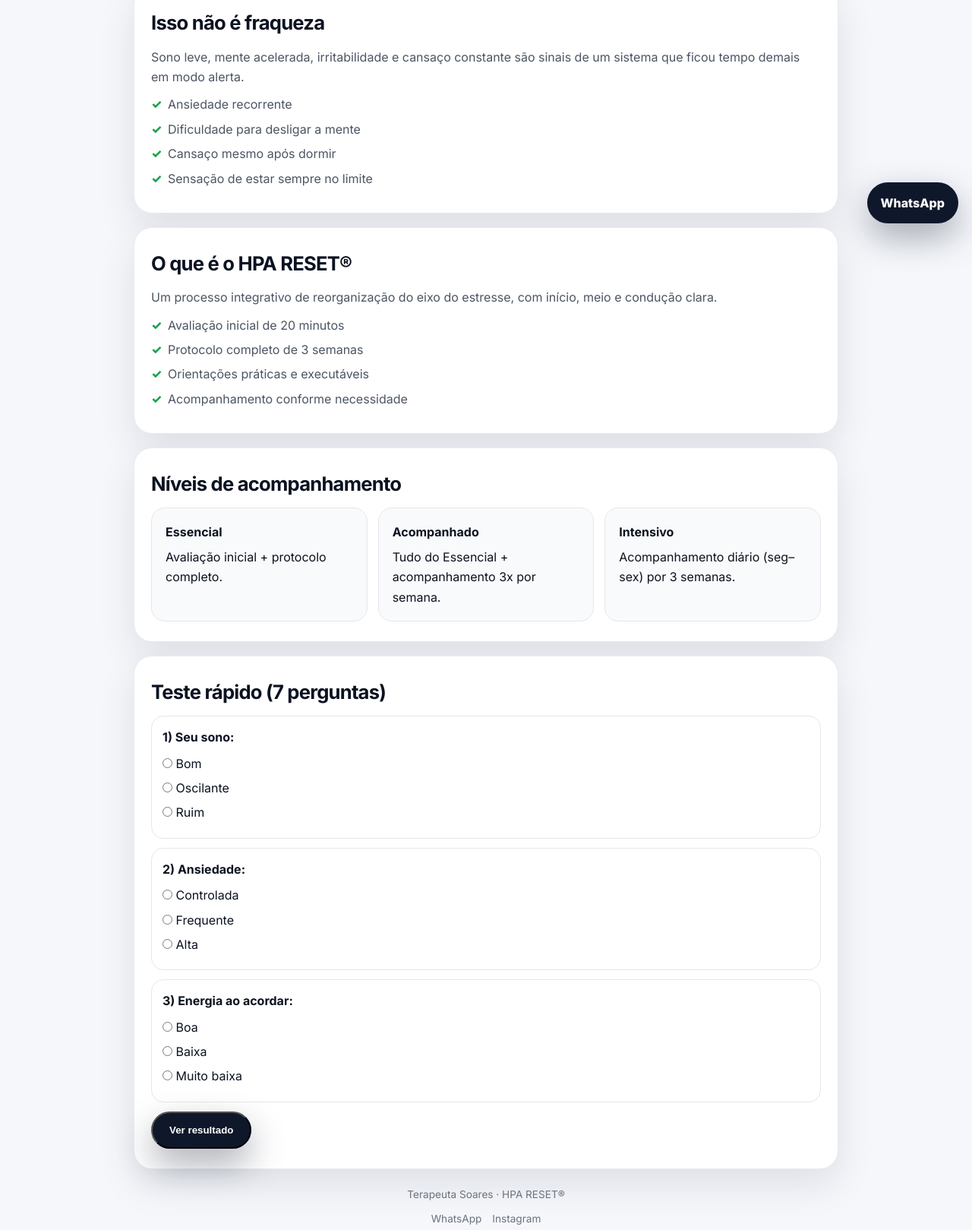
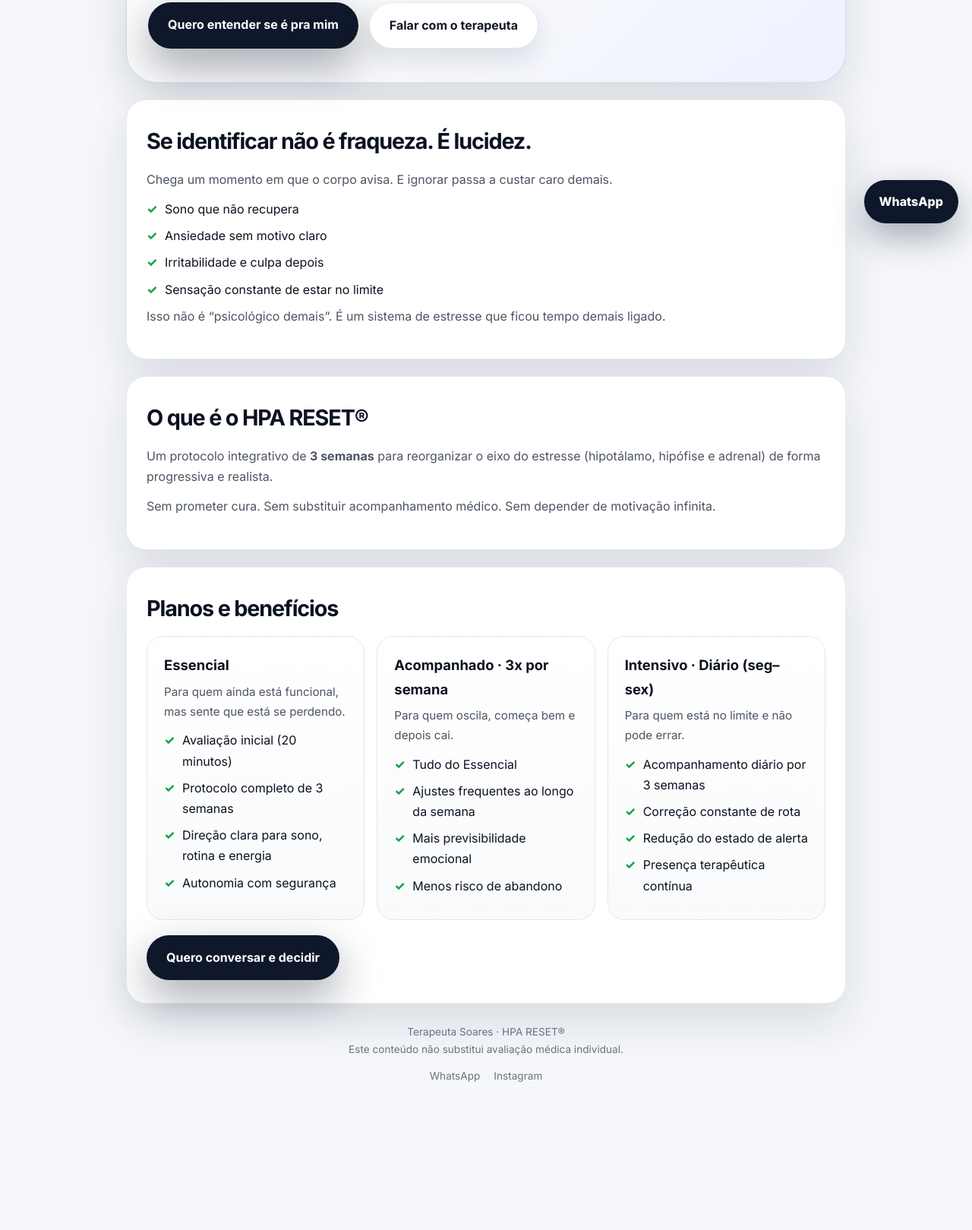
Before and after one commit to neogoldbr/Soaresterapeuta, a plain HTML site: page index.html in a window 1280 px wide. Shown: the part 488-2107 px from the top of the page at 76% size. After the commit the page ends 2016 px from the top, so only its background shows below. Drawn offline with Linux system fonts and the light colour scheme.

Commit message:
Update index.html

```diff
--- a/index.html
+++ b/index.html
@@ -4,8 +4,8 @@
 <meta charset="UTF-8">
 <meta name="viewport" content="width=device-width, initial-scale=1">
 
-<title>HPA RESET® | Reorganização do Eixo do Estresse</title>
-<meta name="description" content="HPA RESET® é um protocolo integrativo para pessoas exaustas que perderam o eixo do estresse. Avaliação inicial + acompanhamento no nível certo.">
+<title>HPA RESET® | Voltar ao eixo. Voltar a ser você.</title>
+<meta name="description" content="HPA RESET® é um protocolo integrativo de 3 semanas para reorganizar o eixo do estresse. Para quem está exausta e não quer mais viver no limite.">
 <meta name="robots" content="index, follow">
 
 <link rel="preconnect" href="https://fonts.googleapis.com">
@@ -23,121 +23,131 @@
   --ok:#16a34a;
   --warn:#f59e0b;
   --high:#ef4444;
-  --radius:24px;
-  --radius-lg:34px;
-  --shadow:0 20px 50px rgba(15,23,42,.10);
-  --max:960px;
+  --radius:26px;
+  --radius-lg:40px;
+  --shadow:0 25px 60px rgba(15,23,42,.12);
+  --max:980px;
 }
+
 *{box-sizing:border-box;margin:0;padding:0}
 html{scroll-behavior:smooth}
 body{
   font-family:Inter,system-ui,-apple-system,BlinkMacSystemFont,sans-serif;
-  background:radial-gradient(700px 360px at 50% -120px, rgba(99,102,241,.15), transparent 60%), var(--bg);
+  background:
+    radial-gradient(900px 420px at 50% -140px, rgba(99,102,241,.18), transparent 60%),
+    var(--bg);
   color:var(--text);
-  line-height:1.65;
+  line-height:1.7;
 }
-.wrap{max-width:var(--max);margin:auto;padding:28px 16px 90px}
+
+.wrap{max-width:var(--max);margin:auto;padding:28px 16px 100px}
 a{text-decoration:none;color:inherit}
 
-/* Top */
+/* ===== TOP ===== */
 .top{
   display:flex;
   justify-content:space-between;
   align-items:center;
   gap:12px;
-  margin-bottom:18px;
+  margin-bottom:22px;
 }
 .brand small{
   display:block;
-  font-size:.75rem;
-  letter-spacing:.22em;
+  font-size:.72rem;
+  letter-spacing:.24em;
   text-transform:uppercase;
   color:#6b7280;
 }
 .brand strong{
-  font-size:1.05rem;
+  font-size:1.1rem;
   letter-spacing:-.02em;
 }
 .links{display:flex;gap:10px}
 .link{
-  padding:10px 14px;
+  padding:10px 16px;
   border-radius:999px;
   background:#fff;
   border:1px solid var(--line);
   font-weight:600;
-  box-shadow:0 10px 25px rgba(15,23,42,.08);
+  box-shadow:0 10px 28px rgba(15,23,42,.10);
+  transition:.25s;
 }
+.link:hover{transform:translateY(-2px)}
 
-/* Hero */
+/* ===== HERO ===== */
 .hero{
   background:linear-gradient(135deg,#fff,#f9fafb,#eef2ff);
   border:1px solid rgba(148,163,184,.35);
   border-radius:var(--radius-lg);
-  padding:36px 22px;
+  padding:44px 28px;
   box-shadow:var(--shadow);
+  animation:fadeUp 1s ease;
 }
 .pill{
   display:inline-block;
-  padding:6px 14px;
+  padding:6px 16px;
   border-radius:999px;
   background:rgba(37,99,235,.12);
-  font-size:.75rem;
-  letter-spacing:.14em;
+  font-size:.74rem;
+  letter-spacing:.16em;
   text-transform:uppercase;
-  margin-bottom:14px;
+  margin-bottom:16px;
 }
 .hero h1{
-  font-size:2.3rem;
-  letter-spacing:-.04em;
-  margin-bottom:12px;
+  font-size:2.6rem;
+  letter-spacing:-.05em;
+  margin-bottom:14px;
 }
 .hero p{
   color:var(--muted);
   max-width:760px;
-  margin-bottom:10px;
+  margin-bottom:12px;
 }
-.hero .actions{
-  margin-top:18px;
+.actions{
+  margin-top:22px;
   display:flex;
-  gap:12px;
+  gap:14px;
   flex-wrap:wrap;
 }
 .btn{
-  padding:15px 22px;
+  padding:16px 26px;
   border-radius:999px;
   font-weight:700;
   background:var(--accent);
   color:#fff;
-  box-shadow:0 20px 45px rgba(15,23,42,.35);
+  box-shadow:0 22px 55px rgba(15,23,42,.38);
+  transition:.25s;
 }
+.btn:hover{transform:translateY(-3px)}
 .btn.secondary{
   background:#fff;
   color:#111827;
   border:1px solid var(--line);
-  box-shadow:0 12px 30px rgba(15,23,42,.10);
+  box-shadow:0 14px 34px rgba(15,23,42,.12);
 }
 
-/* Sections */
+/* ===== SECTIONS ===== */
 section{
-  margin-top:18px;
+  margin-top:22px;
   background:var(--card);
   border:1px solid rgba(148,163,184,.22);
   border-radius:var(--radius);
-  padding:26px 22px;
+  padding:30px 26px;
   box-shadow:var(--shadow);
+  animation:fadeUp .9s ease;
 }
 section h2{
-  font-size:1.6rem;
-  letter-spacing:-.03em;
-  margin-bottom:10px;
+  font-size:1.8rem;
+  letter-spacing:-.04em;
+  margin-bottom:12px;
 }
-section p{color:var(--muted);margin-bottom:10px}
+section p{color:var(--muted);margin-bottom:12px}
+
 .check{list-style:none}
 .check li{
-  padding-left:22px;
+  padding-left:24px;
   position:relative;
-  margin-bottom:6px;
-  color:var(--muted);
+  margin-bottom:8px;
 }
 .check li:before{
   content:"✓";
@@ -147,63 +157,64 @@ section p{color:var(--muted);margin-bottom:10px}
   font-weight:800;
 }
 
-/* Plans */
+/* ===== PLANS ===== */
 .plans{
   display:grid;
   grid-template-columns:repeat(3,1fr);
-  gap:14px;
+  gap:16px;
 }
 .plan{
   border:1px solid var(--line);
-  border-radius:18px;
-  padding:18px;
-  background:#f9fafb;
+  border-radius:22px;
+  padding:22px;
+  background:linear-gradient(180deg,#fff,#f9fafb);
+  transition:.25s;
 }
-.plan strong{display:block;margin-bottom:6px}
+.plan:hover{transform:translateY(-4px)}
+.plan strong{
+  font-size:1.15rem;
+  display:block;
+  margin-bottom:6px;
+}
+.plan p{font-size:.95rem}
 
-/* Quiz */
-.q{
-  border:1px solid var(--line);
-  border-radius:16px;
-  padding:14px;
-  margin-bottom:12px;
-}
-.q b{display:block;margin-bottom:8px}
-.opt{display:block;margin-bottom:6px}
-.result{
-  display:none;
-  margin-top:14px;
-  padding:16px;
-  border-radius:16px;
-  background:#f9fafb;
-  border:1px solid var(--line);
-}
-
-/* Footer */
+/* ===== FOOTER ===== */
 footer{
-  margin-top:22px;
+  margin-top:26px;
   text-align:center;
   font-size:.85rem;
   color:#6b7280;
 }
-.footer-links{margin-top:10px;display:flex;gap:14px;justify-content:center}
+.footer-links{
+  margin-top:12px;
+  display:flex;
+  gap:18px;
+  justify-content:center;
+}
 
-/* WhatsApp Float */
+/* ===== WHATSAPP FLOAT ===== */
 .wa{
   position:fixed;
   right:18px;
   bottom:18px;
   background:#0f172a;
   color:#fff;
-  padding:14px 18px;
+  padding:15px 20px;
   border-radius:999px;
   font-weight:800;
   box-shadow:0 18px 45px rgba(15,23,42,.35);
+  transition:.25s;
+}
+.wa:hover{transform:translateY(-3px)}
+
+@keyframes fadeUp{
+  from{opacity:0;transform:translateY(30px)}
+  to{opacity:1;transform:translateY(0)}
 }
 
 @media(max-width:900px){
   .plans{grid-template-columns:1fr}
-  .hero h1{font-size:2rem}
+  .hero h1{font-size:2.1rem}
 }
 </style>
 </head>
@@ -216,144 +227,144 @@ const INSTAGRAM="https://www.instagram.com/soares.saudedeverdade";
 
 <div class="wrap">
 
+<!-- TOP -->
 <div class="top">
   <div class="brand">
     <small>Terapeuta Soares · Saúde de Verdade</small>
     <strong>HPA RESET®</strong>
   </div>
   <div class="links">
-    <a class="link" href="#" id="ig">Instagram</a>
-    <a class="link" href="#" id="waTop">WhatsApp</a>
+    <a class="link" id="ig">Instagram</a>
+    <a class="link" id="waTop">WhatsApp</a>
   </div>
 </div>
 
+<!-- HERO -->
 <div class="hero">
-  <div class="pill">Protocolo Integrativo</div>
-  <h1>Quando o corpo perde o eixo, a vida pesa.</h1>
+  <div class="pill">Protocolo Integrativo · 3 semanas</div>
+  <h1>Você não ficou fraca.<br>Você ficou sobrecarregada.</h1>
   <p>
-    O <strong>HPA RESET®</strong> foi criado para pessoas exaustas que já tentaram “aguentar firme”
-    e perceberam que força de vontade não resolve desorganização do eixo do estresse.
+    Acorda cansada. Dorme leve. A mente não desliga.
+    Por fora, você continua funcionando.
+    Por dentro, sabe que algo saiu do eixo.
   </p>
   <p>
-    Aqui não tem milagre. Tem método, clareza e acompanhamento no nível certo.
+    O <strong>HPA RESET®</strong> foi criado para quem não quer mais viver em modo sobrevivência,
+    mas também não acredita em promessas vazias.
   </p>
   <div class="actions">
-    <a class="btn" href="#teste">Fazer o teste rápido</a>
-    <a class="btn secondary" href="#planos">Ver como funciona</a>
+    <a class="btn" href="#planos">Quero entender se é pra mim</a>
+    <a class="btn secondary" id="waHero">Falar com o terapeuta</a>
   </div>
 </div>
 
+<!-- IDENTIFICAÇÃO -->
 <section>
-<h2>Isso não é fraqueza</h2>
+<h2>Se identificar não é fraqueza. É lucidez.</h2>
 <p>
-Sono leve, mente acelerada, irritabilidade e cansaço constante são sinais de um sistema
-que ficou tempo demais em modo alerta.
+Chega um momento em que o corpo avisa.
+E ignorar passa a custar caro demais.
 </p>
 <ul class="check">
-<li>Ansiedade recorrente</li>
-<li>Dificuldade para desligar a mente</li>
-<li>Cansaço mesmo após dormir</li>
-<li>Sensação de estar sempre no limite</li>
+  <li>Sono que não recupera</li>
+  <li>Ansiedade sem motivo claro</li>
+  <li>Irritabilidade e culpa depois</li>
+  <li>Sensação constante de estar no limite</li>
 </ul>
+<p>
+Isso não é “psicológico demais”.
+É um sistema de estresse que ficou tempo demais ligado.
+</p>
 </section>
 
+<!-- O PROTOCOLO -->
 <section>
 <h2>O que é o HPA RESET®</h2>
 <p>
-Um processo integrativo de reorganização do eixo do estresse, com início, meio e condução clara.
+Um protocolo integrativo de <strong>3 semanas</strong> para reorganizar o eixo do estresse
+(hipotálamo, hipófise e adrenal) de forma progressiva e realista.
+</p>
+<p>
+Sem prometer cura.
+Sem substituir acompanhamento médico.
+Sem depender de motivação infinita.
+</p>
+</section>
+
+<!-- PLANOS -->
+<section id="planos">
+<h2>Planos e benefícios</h2>
+
+<div class="plans">
+
+<div class="plan">
+<strong>Essencial</strong>
+<p>
+Para quem ainda está funcional, mas sente que está se perdendo.
 </p>
 <ul class="check">
-<li>Avaliação inicial de 20 minutos</li>
+<li>Avaliação inicial (20 minutos)</li>
 <li>Protocolo completo de 3 semanas</li>
-<li>Orientações práticas e executáveis</li>
-<li>Acompanhamento conforme necessidade</li>
+<li>Direção clara para sono, rotina e energia</li>
+<li>Autonomia com segurança</li>
 </ul>
-</section>
+</div>
 
-<section id="planos">
-<h2>Níveis de acompanhamento</h2>
-<div class="plans">
 <div class="plan">
-<strong>Essencial</strong>
-Avaliação inicial + protocolo completo.
+<strong>Acompanhado · 3x por semana</strong>
+<p>
+Para quem oscila, começa bem e depois cai.
+</p>
+<ul class="check">
+<li>Tudo do Essencial</li>
+<li>Ajustes frequentes ao longo da semana</li>
+<li>Mais previsibilidade emocional</li>
+<li>Menos risco de abandono</li>
+</ul>
 </div>
+
 <div class="plan">
-<strong>Acompanhado</strong>
-Tudo do Essencial + acompanhamento 3x por semana.
+<strong>Intensivo · Diário (seg–sex)</strong>
+<p>
+Para quem está no limite e não pode errar.
+</p>
+<ul class="check">
+<li>Acompanhamento diário por 3 semanas</li>
+<li>Correção constante de rota</li>
+<li>Redução do estado de alerta</li>
+<li>Presença terapêutica contínua</li>
+</ul>
 </div>
-<div class="plan">
-<strong>Intensivo</strong>
-Acompanhamento diário (seg–sex) por 3 semanas.
+
 </div>
+
+<div class="actions" style="margin-top:20px">
+  <a class="btn" id="waPlans">Quero conversar e decidir</a>
 </div>
 </section>
 
-<section id="teste">
-<h2>Teste rápido (7 perguntas)</h2>
-
-<div class="q">
-<b>1) Seu sono:</b>
-<label class="opt"><input type="radio" name="q1" value="0"> Bom</label>
-<label class="opt"><input type="radio" name="q1" value="1"> Oscilante</label>
-<label class="opt"><input type="radio" name="q1" value="2"> Ruim</label>
-</div>
-
-<div class="q">
-<b>2) Ansiedade:</b>
-<label class="opt"><input type="radio" name="q2" value="0"> Controlada</label>
-<label class="opt"><input type="radio" name="q2" value="1"> Frequente</label>
-<label class="opt"><input type="radio" name="q2" value="2"> Alta</label>
-</div>
-
-<div class="q">
-<b>3) Energia ao acordar:</b>
-<label class="opt"><input type="radio" name="q3" value="0"> Boa</label>
-<label class="opt"><input type="radio" name="q3" value="1"> Baixa</label>
-<label class="opt"><input type="radio" name="q3" value="2"> Muito baixa</label>
-</div>
-
-<button class="btn" onclick="calc()">Ver resultado</button>
-
-<div class="result" id="res"></div>
-</section>
-
+<!-- FOOTER -->
 <footer>
 Terapeuta Soares · HPA RESET®
+<br>Este conteúdo não substitui avaliação médica individual.
 <div class="footer-links">
-<a href="#" id="waFoot">WhatsApp</a>
-<a href="#" id="igFoot">Instagram</a>
+  <a id="waFoot">WhatsApp</a>
+  <a id="igFoot">Instagram</a>
 </div>
 </footer>
 
 </div>
 
-<a class="wa" href="#" id="waFloat">WhatsApp</a>
+<a class="wa" id="waFloat">WhatsApp</a>
 
 <script>
 document.getElementById("ig").href=INSTAGRAM;
 document.getElementById("igFoot").href=INSTAGRAM;
 document.getElementById("waTop").href=WHATSAPP;
+document.getElementById("waHero").href=WHATSAPP;
+document.getElementById("waPlans").href=WHATSAPP;
 document.getElementById("waFoot").href=WHATSAPP;
 document.getElementById("waFloat").href=WHATSAPP;
-
-function calc(){
-let s=0;
-["q1","q2","q3"].forEach(q=>{
-let v=document.querySelector(`input[name="${q}"]:checked`);
-if(!v){alert("Responda todas");throw 0;}
-s+=parseInt(v.value);
-});
-let r=document.getElementById("res");
-r.style.display="block";
-if(s<=2){
-r.innerHTML="<b>Indicação:</b> Essencial.<br>Você ainda está funcional, mas precisa reorganizar o eixo.";
-}else if(s<=4){
-r.innerHTML="<b>Indicação:</b> Acompanhado.<br>Correções frequentes aumentam segurança.";
-}else{
-r.innerHTML="<b>Indicação:</b> Intensivo.<br>Presença diária é o mais indicado agora.";
-}
-r.innerHTML+=`<br><br><a class="btn" href="${WHATSAPP}?text=Fiz o teste do HPA RESET® e quero conversar.">Enviar no WhatsApp</a>`;
-}
 </script>
 
 </body>
```
